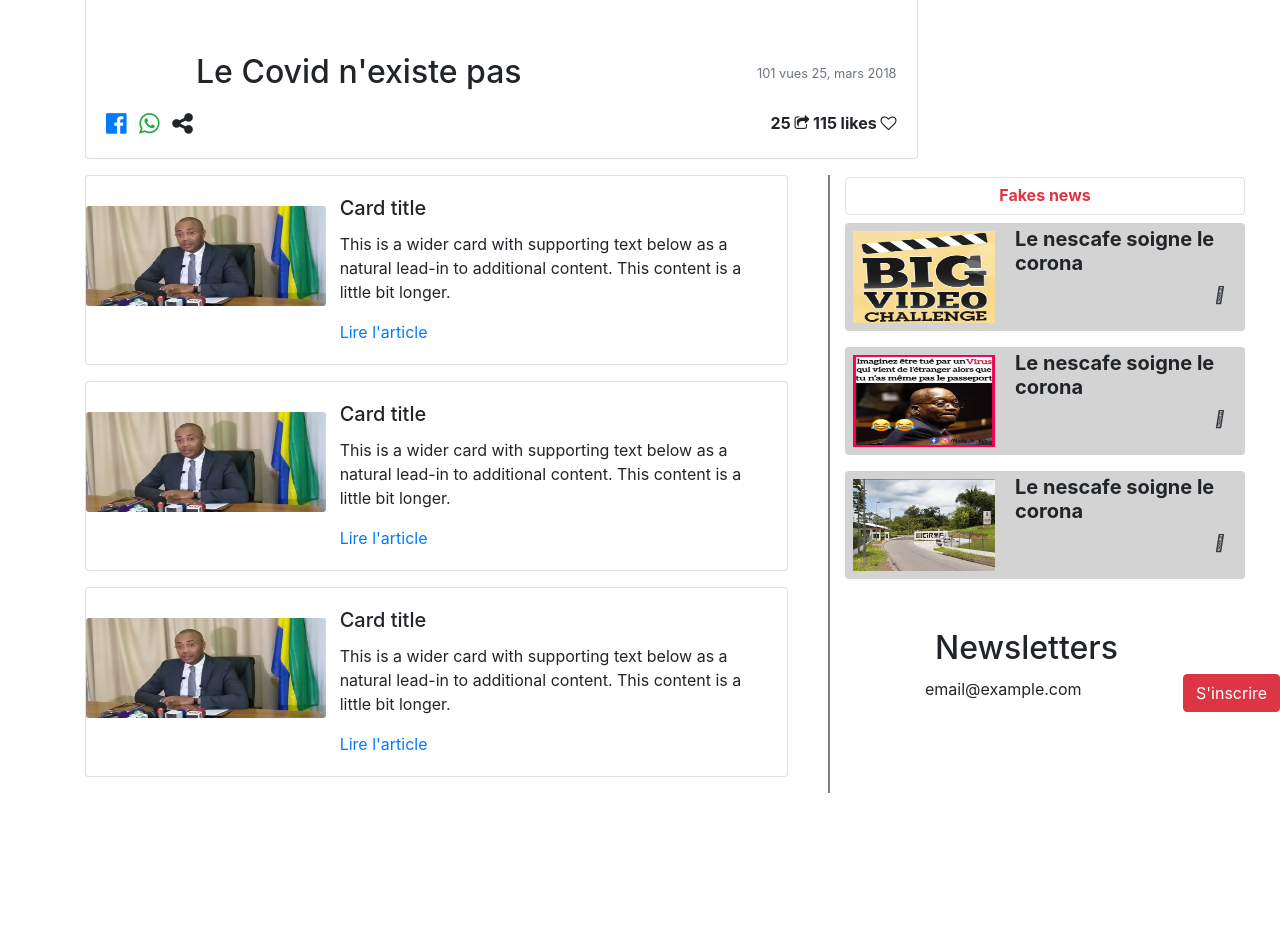
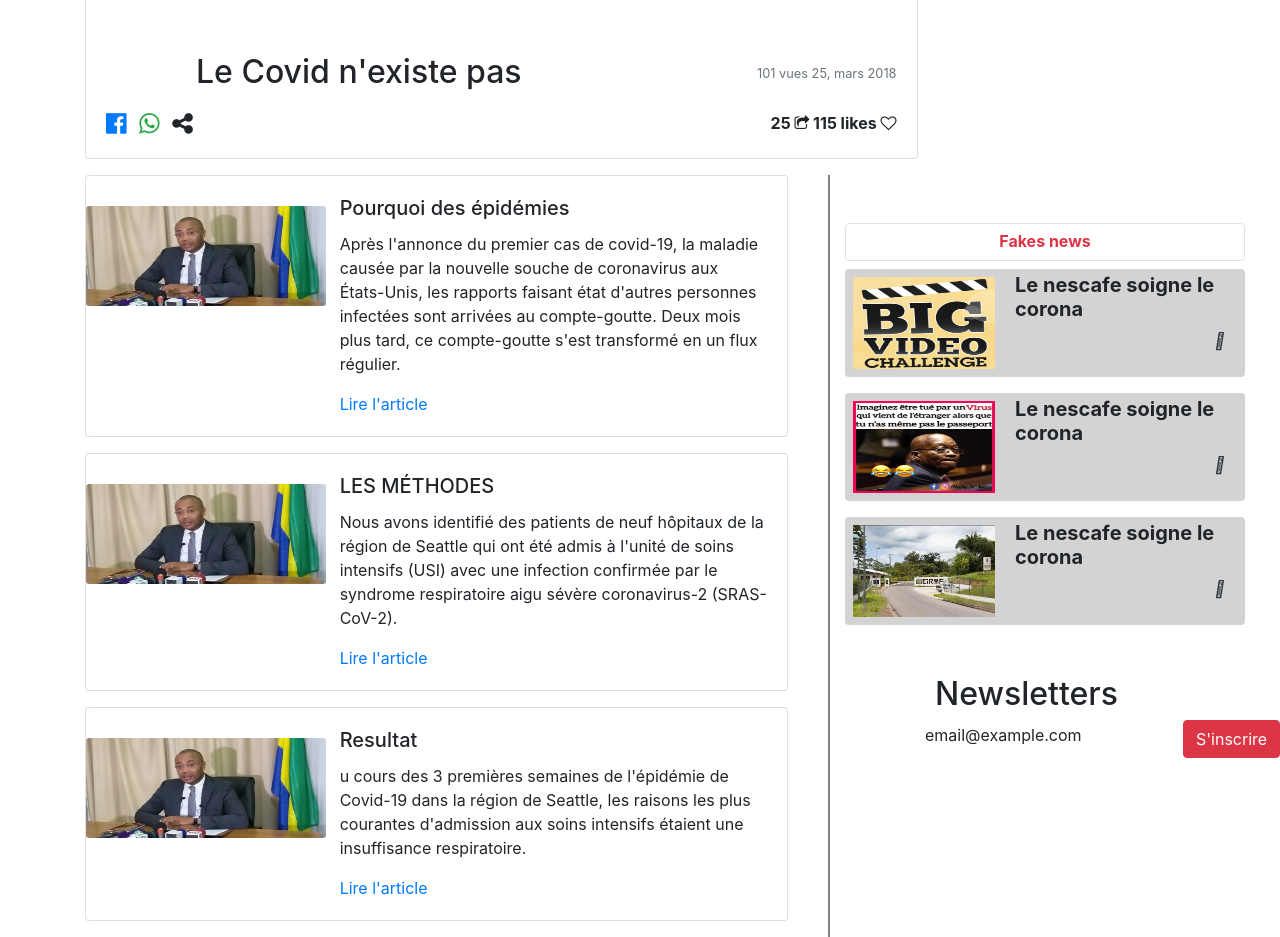
Before and after one commit to christadinsi/covid, a plain HTML site: page index.html in a window 1280 px wide. Shown: the part 472-1409 px from the top of the page. Before the commit the page ends 1265 px from the top, so only its background shows below. Drawn offline with nearby package versions, Linux system fonts and the light colour scheme.

Commit message:
ajout du text

```diff
--- a/assets/css/style.css
+++ b/assets/css/style.css
@@ -44,7 +44,7 @@
     padding-right: 40px;
 }
 h3{
-    margin-top: -410px;
+    margin-top: -484px;
 
     width: 400px;
 }
--- a/index.html
+++ b/index.html
@@ -132,8 +132,8 @@
                           </div>
                           <div class="col-md-8">
                             <div class="card-body">
-                              <h5 class="card-title">Card title</h5>
-                              <p class="card-text">This is a wider card with supporting text below as a natural lead-in to additional content. This content is a little bit longer.</p>
+                              <h5 class="card-title">Pourquoi des épidémies</h5>
+                              <p class="card-text">Après l'annonce du premier cas de covid-19, la maladie causée par la nouvelle souche de coronavirus aux États-Unis, les rapports faisant état d'autres personnes infectées sont arrivées au compte-goutte. Deux mois plus tard, ce compte-goutte s'est transformé en un flux régulier.</p>
                               <a href="#" class="card-link">Lire l'article</a>
                             </div>
                           </div>
@@ -150,8 +150,8 @@
                               </div>
                               <div class="col-md-8">
                                 <div class="card-body">
-                                  <h5 class="card-title">Card title</h5>
-                                  <p class="card-text">This is a wider card with supporting text below as a natural lead-in to additional content. This content is a little bit longer.</p>
+                                  <h5 class="card-title">LES MÉTHODES</h5>
+                                  <p class="card-text">Nous avons identifié des patients de neuf hôpitaux de la région de Seattle qui ont été admis à l'unité de soins intensifs (USI) avec une infection confirmée par le syndrome respiratoire aigu sévère coronavirus-2 (SRAS-CoV-2). </p>
                                   <a href="#" class="card-link">Lire l'article</a>
                                 </div>
                               </div>
@@ -168,8 +168,9 @@
                                   </div>
                                   <div class="col-md-8">
                                     <div class="card-body">
-                                      <h5 class="card-title">Card title</h5>
-                                      <p class="card-text">This is a wider card with supporting text below as a natural lead-in to additional content. This content is a little bit longer.</p>
+                                      <h5 class="card-title">Resultat</h5>
+                                      <p class="card-text">u cours des 3 premières semaines de l'épidémie de Covid-19 dans la région de Seattle,
+                                        les raisons les plus courantes d'admission aux soins intensifs étaient une insuffisance respiratoire.</p>
                                       <a href="#" class="card-link">Lire l'article</a>
                                     </div>
                                   </div>
```
